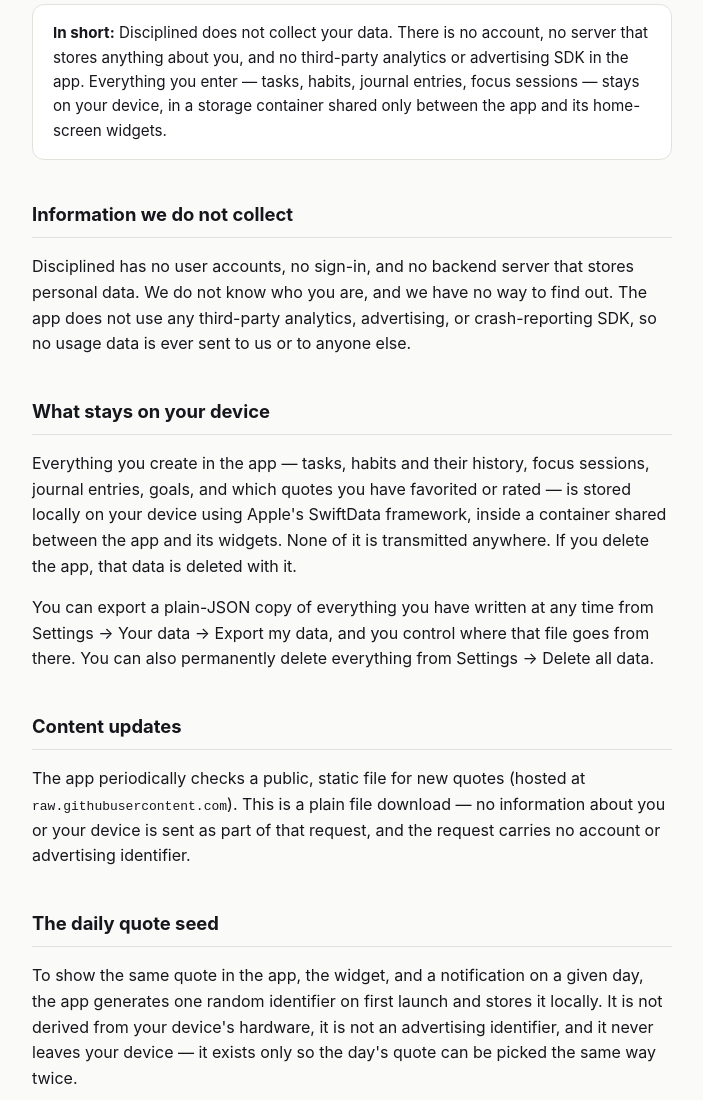
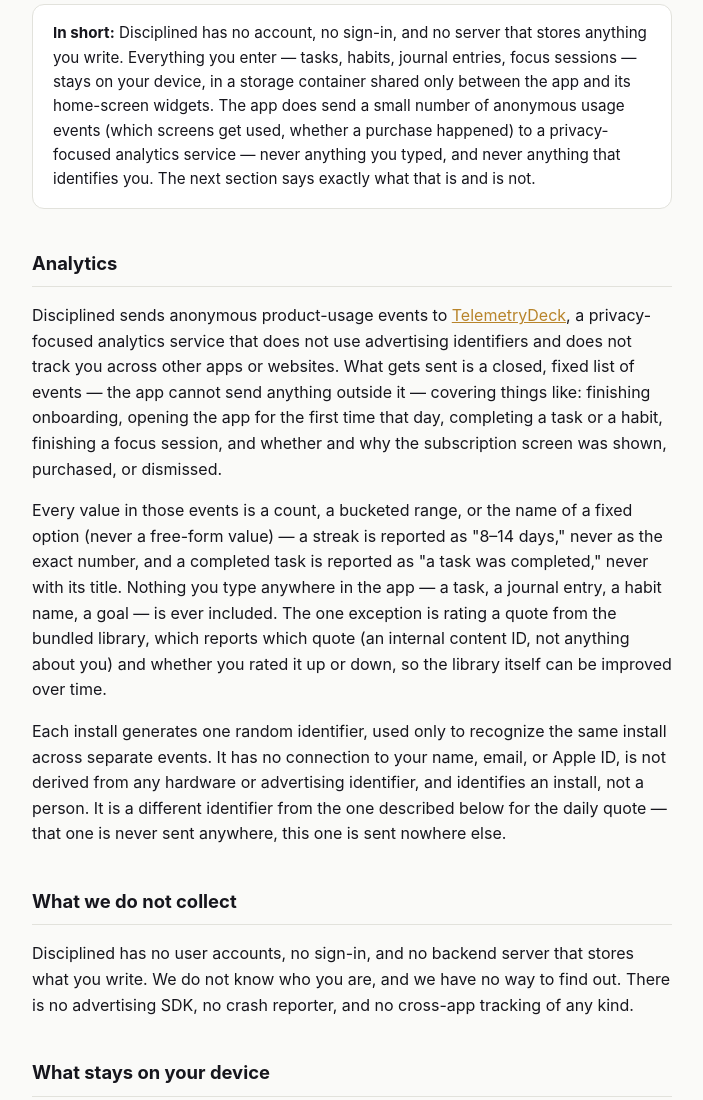
Before and after one commit to emircanbakar/disciplined-legal, a plain HTML site: page index.html in a window 1280 px wide. Shown: the part 190-1290 px from the top of the page, without its empty margins (288-991 px from the left). Drawn offline with Linux system fonts and the light colour scheme.

Commit message:
add: describe TelemetryDeck analytics accurately
The app now sends a closed set of anonymous, bucketed usage events to
TelemetryDeck. Replaces the old blanket "no analytics" claim with exactly
what is and is not sent, and clarifies the analytics client identifier is
separate from the one that seeds the daily quote and never leaves the device.

```diff
--- a/index.html
+++ b/index.html
@@ -80,19 +80,45 @@
   <p class="updated">Disciplined for iOS · Effective September 2, 2026</p>
 
   <div class="callout">
-    <strong>In short:</strong> Disciplined does not collect your data. There is
-    no account, no server that stores anything about you, and no third-party
-    analytics or advertising SDK in the app. Everything you enter — tasks,
+    <strong>In short:</strong> Disciplined has no account, no sign-in, and no
+    server that stores anything you write. Everything you enter — tasks,
     habits, journal entries, focus sessions — stays on your device, in a
     storage container shared only between the app and its home-screen widgets.
+    The app does send a small number of anonymous usage events (which screens
+    get used, whether a purchase happened) to a privacy-focused analytics
+    service — never anything you typed, and never anything that identifies
+    you. The next section says exactly what that is and is not.
   </div>
 
-  <h2>Information we do not collect</h2>
+  <h2>Analytics</h2>
+  <p>Disciplined sends anonymous product-usage events to
+  <a href="https://telemetrydeck.com">TelemetryDeck</a>, a privacy-focused
+  analytics service that does not use advertising identifiers and does not
+  track you across other apps or websites. What gets sent is a closed,
+  fixed list of events — the app cannot send anything outside it — covering
+  things like: finishing onboarding, opening the app for the first time that
+  day, completing a task or a habit, finishing a focus session, and whether
+  and why the subscription screen was shown, purchased, or dismissed.</p>
+  <p>Every value in those events is a count, a bucketed range, or the name of
+  a fixed option (never a free-form value) — a streak is reported as "8–14
+  days," never as the exact number, and a completed task is reported as
+  "a task was completed," never with its title. Nothing you type anywhere in
+  the app — a task, a journal entry, a habit name, a goal — is ever included.
+  The one exception is rating a quote from the bundled library, which reports
+  which quote (an internal content ID, not anything about you) and whether you
+  rated it up or down, so the library itself can be improved over time.</p>
+  <p>Each install generates one random identifier, used only to recognize the
+  same install across separate events. It has no connection to your name,
+  email, or Apple ID, is not derived from any hardware or advertising
+  identifier, and identifies an install, not a person. It is a different
+  identifier from the one described below for the daily quote — that one is
+  never sent anywhere, this one is sent nowhere else.</p>
+
+  <h2>What we do not collect</h2>
   <p>Disciplined has no user accounts, no sign-in, and no backend server that
-  stores personal data. We do not know who you are, and we have no way to
-  find out. The app does not use any third-party analytics, advertising, or
-  crash-reporting SDK, so no usage data is ever sent to us or to anyone
-  else.</p>
+  stores what you write. We do not know who you are, and we have no way to
+  find out. There is no advertising SDK, no crash reporter, and no
+  cross-app tracking of any kind.</p>
 
   <h2>What stays on your device</h2>
   <p>Everything you create in the app — tasks, habits and their history,
```
